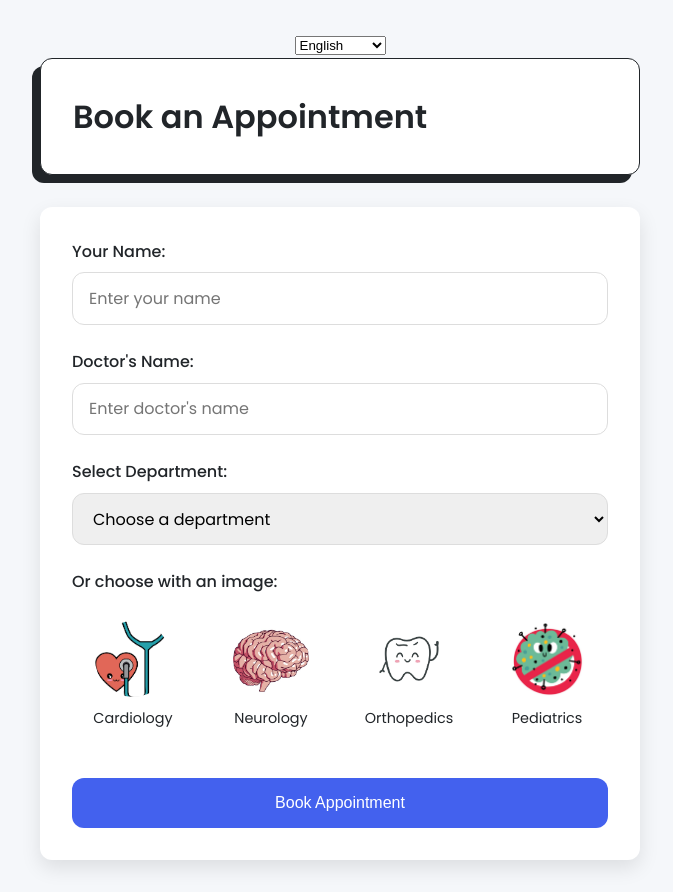
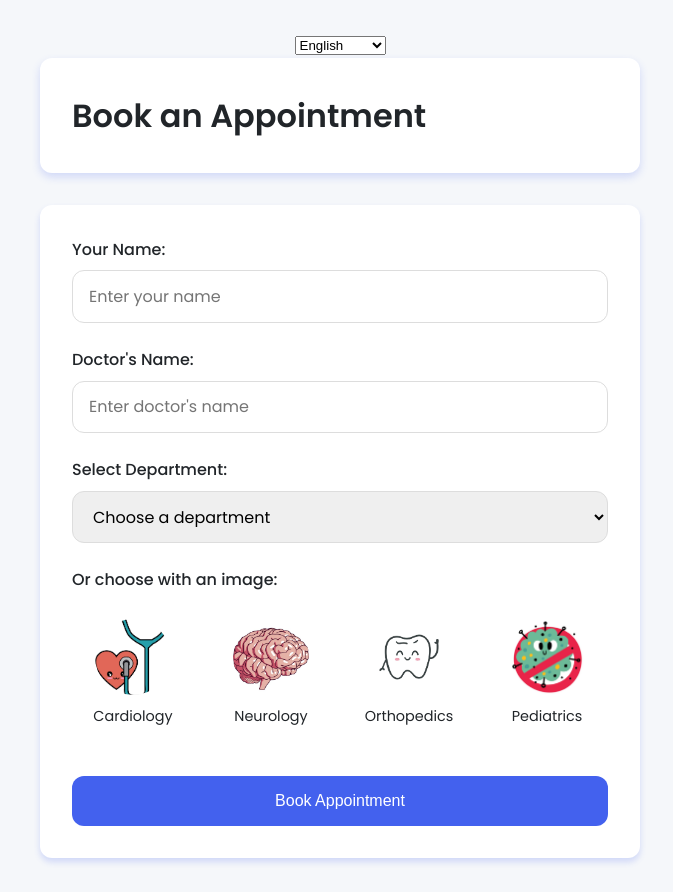
Before and after one commit to BerreNeyrinck/internationalProj, a plain HTML site: page index.html in a window 1280 px wide. Shown: the whole page, without its empty margins (300-973 px from the left). Drawn offline with Linux system fonts and the light colour scheme.

Commit message:
css tweaks

```diff
--- a/css/Index.css
+++ b/css/Index.css
@@ -7,7 +7,7 @@
   --dark-color: #212529;
   --gray-color: #6c757d;
   --border-radius: 12px;
-  --box-shadow: 0 8px 20px rgba(0, 0, 0, 0.1);
+  --box-shadow: 0 4px 6px rgba(67, 97, 238, 0.2); /* Aangepaste box-shadow */
   --transition: all 0.3s ease;
 }
 
@@ -29,29 +29,28 @@ body {
 .container {
   display: flex;
   flex-direction: column;
-  align-items: center; /* Dit centreert horizontaal */
-  justify-content: center; /* Dit centreert verticaal */
-  min-height: 100vh; /* Zorgt dat het de volledige viewport hoogte gebruikt */
+  align-items: center;
+  justify-content: center;
+  min-height: 100vh;
   max-width: 1200px;
-  margin: 0 auto; /* Centreert de container zelf */
+  margin: 0 auto;
   padding: 2rem;
 }
 
 /* Pas de header-card aan voor betere centrering */
 .header-card {
   background-color: white;
-  border: 1px solid var(--dark-color);
   border-radius: var(--border-radius);
   padding: 2rem;
   margin-bottom: 2rem;
-  box-shadow: -8px 8px 0 var(--dark-color);
-  width: 100%; /* Neemt volledige breedte van container */
-  max-width: 600px; /* Behoud de maximale breedte */
+  box-shadow: 0 4px 8px rgba(67, 97, 238, 0.2); /* Subtielere schaduw */
+  width: 100%;
+  max-width: 600px;
 }
 
 .header-card h2 {
   font-size: 2rem;
-  font-weight: 600;
+  font-weight: 550;
   color: var(--dark-color);
 }
 
@@ -61,8 +60,8 @@ body {
   border-radius: var(--border-radius);
   padding: 2rem;
   box-shadow: var(--box-shadow);
-  width: 100%; /* Neemt volledige breedte van container */
-  max-width: 600px; /* Behoud de maximale breedte */
+  width: 100%;
+  max-width: 600px;
 }
 
 .form-group {
@@ -196,7 +195,7 @@ body {
   #languagePicker {
     padding: 0.75rem 1rem;
     width: 120px;
-  border-radius: 0; /* rechte hoeken */
+    border-radius: 0;
     border: 2px solid var(--dark-color);
     background-color: white;
     font-family: 'Poppins', sans-serif;
@@ -220,7 +219,4 @@ body {
     font-size: 1rem;
     padding: 0.5rem;
   }
-
-
-
 }
```
Lines whose indentation alone changed are shown as unchanged.
